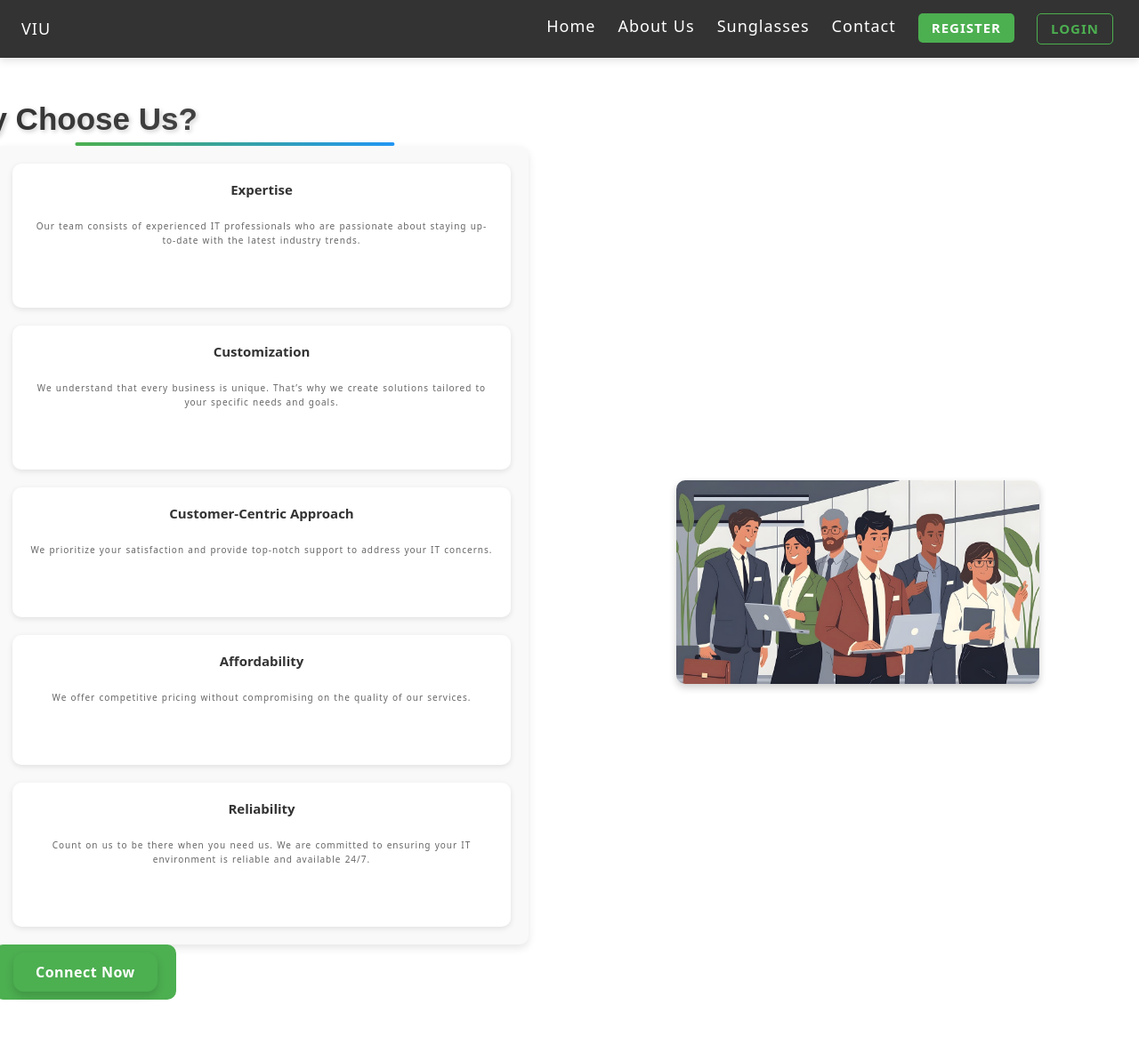
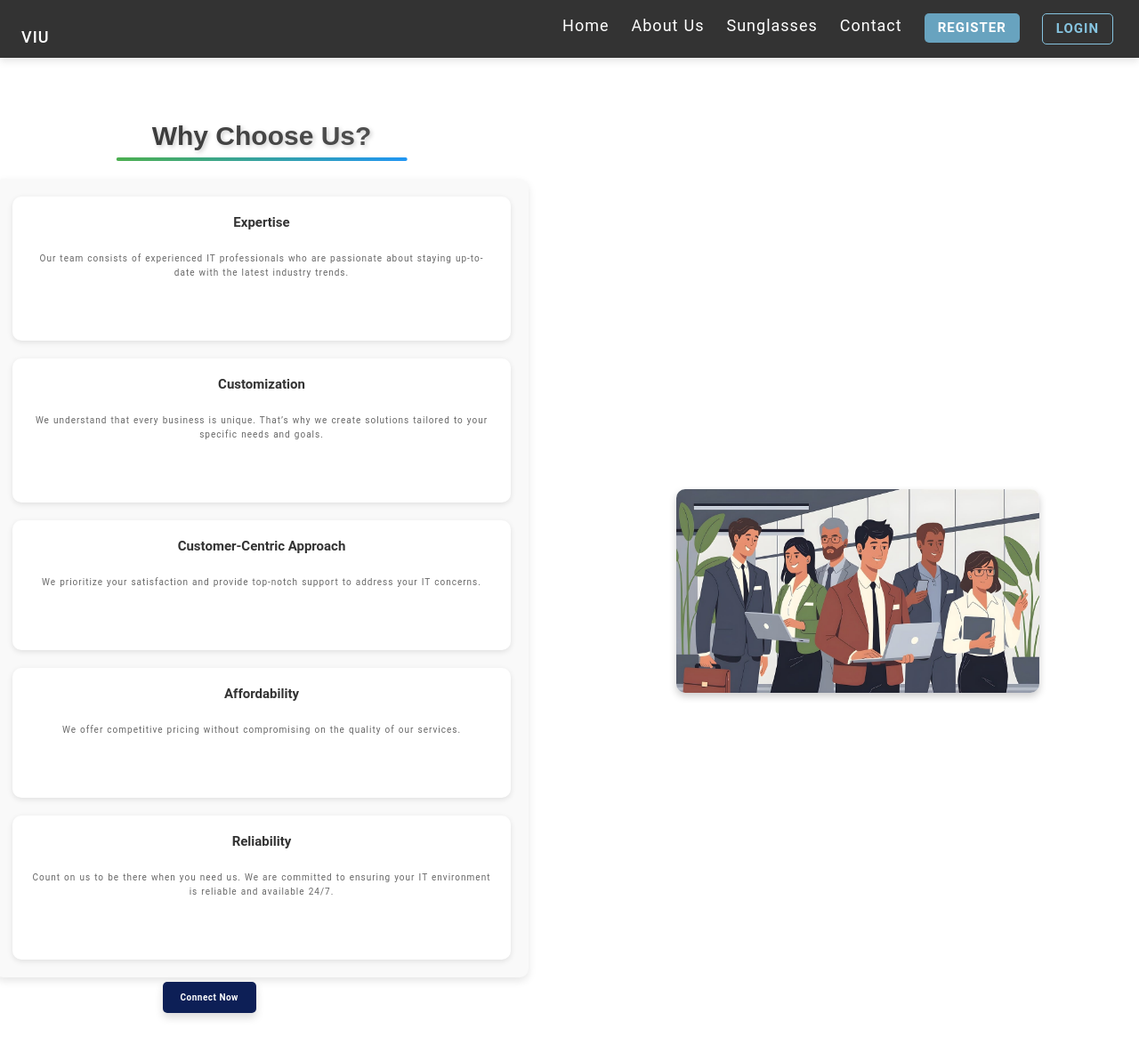
Before and after one commit to Supran20/Major-Project, a React (Vite) app in the folder client/: page /about in a window 1280 px wide. Shown: the top 1184 px of the page at 89% size. Built offline with nearby package versions, Linux system fonts and the light colour scheme; no server answers.

Commit message:
Improvised CSS and created appointment and virtual try on section

```diff
--- a/client/src/components/Navbar.css
+++ b/client/src/components/Navbar.css
@@ -1,3 +1,4 @@
+/* General Styles */
 .container {
   display: flex;
   align-items: center;
@@ -6,10 +7,12 @@
   margin: 0 auto;
   padding: 0 1rem;
   width: 100%;
+  /* background-color: #00171F; */
 }
+
 header {
-  background-color: #333;
-  color: #fff;
+  background-color: #00171F; /* Darker blue for navbar background */
+  color: white;
   height: 65px; /* Fixed height for the navbar */
   display: flex;
   align-items: center; /* Vertically center items */
@@ -19,10 +22,12 @@ header {
 }
 
 .logo-brand {
-  font-size: 1.5rem; /* Adjust logo size */
+  font-size: 4.5rem; /* Adjust logo size */
   font-weight: bold;
   color: #fff;
   margin-right: auto;
+  font-style: normal;
+  font-family: Arial, Helvetica, sans-serif;
 }
 
 .logo-brand a {
@@ -30,10 +35,6 @@ header {
   color: inherit;
 }
 
-/* nav {
-  flex-grow: 1; /* Allow nav to take up available space */
-  /* text-align: center; Center align nav links */
-/* }  */
 nav ul {
   display: flex;
   list-style: none;
@@ -56,21 +57,20 @@ nav ul li a {
 }
 
 nav ul li a:hover {
-  color: #4caf50; /* Hover effect */
+  color: #3D5A80; /* Slightly lighter blue hover effect */
 }
 
 nav ul li.login a {
-  background-color: #4caf50;
+  background-color: #00171F; /* Dark blue for login button */
   color: #fff;
   padding: 5px 15px; /* Compact padding for button */
   border-radius: 5px;
   text-transform: uppercase;
 }
 
-
 /* Register Button */
 .register-button {
-  background-color: #4caf50; /* Green color for Register button */
+  background-color: #68a3bf; /* Dark blue color for Register button */
   color: #fff; /* White text */
   padding: 5px 15px; /* Button padding */
   border-radius: 5px; /* Rounded corners */
@@ -82,16 +82,16 @@ nav ul li.login a {
 }
 
 .register-button:hover {
-  background-color: #45a049; /* Darker green on hover */
+  background-color:#2C466A; /* Even darker blue on hover */
   transform: scale(1.05); /* Slight scaling effect */
 }
 
 /* Login Button */
 .login-button {
   background-color: transparent; /* Transparent background */
-  color: #4caf50; /* Green text */
+  color: #86c4e0; /* Dark blue text */
   padding: 5px 15px; /* Button padding */
-  border: 1.5px solid #4caf50; /* Green border */
+  border: 1.5px solid #86c4e0;
   border-radius: 5px; /* Rounded corners */
   text-decoration: none; /* Remove underline */
   font-size: 1.5rem; /* Font size */
@@ -101,7 +101,7 @@ nav ul li.login a {
 }
 
 .login-button:hover {
-  background-color: #4caf50; /* Green background on hover */
+  background-color: #2C466A;
   color: #fff; /* White text on hover */
   transform: scale(1.05); /* Slight scaling effect */
 }
@@ -111,10 +111,8 @@ nav ul li.login a {
   margin: 0 5px; /* Add spacing between buttons */
 }
 
-
-
 nav ul li.login a:hover {
-  background-color: #45a049;
+  background-color: #2C466A;
 }
 
 /* Responsive Styling for Smaller Screens */
--- a/client/src/index.css
+++ b/client/src/index.css
@@ -2,7 +2,7 @@
   margin: 0;
   padding: 0;
   box-sizing: border-box;
-  font-family: Urbanist, system-ui, Avenir, Helvetica, Arial, sans-serif;
+  font-family: Roboto, Helvetica, Urbanist, system-ui, Avenir, Arial, sans-serif;
   color-scheme: light dark;
 }
 
@@ -59,6 +59,8 @@ li {
   max-width: 140rem;
   padding: 4rem 2.4rem;
   margin: 0 auto;
+  /* background-color: #00171F; */
+
 }
 
 .grid {
@@ -80,6 +82,82 @@ li {
 }
 
 /*? Module Rules / Reusable */
+.shop-button {
+  text-align: center; /* Centers the button within its container */
+}
+.virtual-try-on {
+  background-color: #0e1520; /* Transparent background */
+  color:  white;/* Green text */
+  padding: 5px 15px; /* Button padding */
+  border: 1.5px solid #082c3c;; /* Green border */
+  border-radius: 5px; /* Rounded corners */
+  text-decoration: none; /* Remove underline */
+  font-size: 1.5rem; /* Font size */
+  font-weight: bold; /* Bold text */
+  margin-top: 50px;
+  text-transform: uppercase; /* Uppercase text */
+  text-align: center;
+  transition: background-color 0.3s ease, color 0.3s ease, transform 0.2s ease; /* Add hover effect */
+
+
+}
+
+.virtual-try-on:hover {
+  background-color: #2C466A; /* White background on hover */
+  color: #fff; /* White text on hover */
+  transform: scale(1.05);
+}
+
+/* Style for Virtual Try On button (similar to Login) */
+.try-on {
+  background-color: #0e1520; /* Transparent background */
+  color:  white;/* Green text */
+  padding: 5px 20px; /* Button padding */
+  border: 1.5px solid #082c3c;; /* Green border */
+  border-radius: 5px; /* Rounded corners */
+  text-decoration: none; /* Remove underline */
+  font-size: 1.5rem; /* Font size */
+  font-weight: bold; /* Bold text */
+  margin-top: 50px;
+
+  margin-left: 250px;
+  text-transform: uppercase; /* Uppercase text */
+  text-align: center;
+  transition: background-color 0.3s ease, color 0.3s ease, transform 0.2s ease; /* Add hover effect */
+
+
+}
+
+.try-on:hover {
+  background-color: #2C466A; /* White background on hover */
+  color: #fff; /* White text on hover */
+  transform: scale(1.05);
+}
+
+/* Style for Shop Now button (similar to Register) */
+.shop-now {
+  display: inline-block;
+  border: 2px solid black;
+  /* background-color: rgb(139, 152, 156); Light blue background */
+  background-color:lightdark;
+  color: black; /* White text */
+  padding: 5px 15px; /* Padding for button size */
+  border-radius: 5px; /* Rounded corners */
+  text-decoration: none; /* No underline */
+  font-size: 1.5rem; /* Font size */
+  font-weight: bold; /* Bold text */
+  text-transform: uppercase; /* Uppercase text */
+  transition: background-color 0.3s ease, transform 0.2s ease; /* Smooth hover effect */
+  box-shadow: 0px 4px 6px rgba(0, 0, 0, 0.1); /* Subtle shadow */
+  margin-left: 27px;
+}
+
+.shop-now:hover {
+  background-color: #2C466A; /* Darker blue on hover */
+  transform: scale(1.05); /* Slightly enlarges button on hover */
+}
+
+
 
 button {
   /* Core Styling */
@@ -89,7 +167,7 @@ button {
   font-weight: 600; /* Slightly bold text */
   text-transform: capitalize; /* Capitalize the text */
   color: #ffffff; /* Text color */
-  background-color: #4caf50; /* Attractive green background */
+  background-color: #2C466A; /* Attractive green background */
   border: none; /* Remove default border */
   border-radius: 1.2rem; /* Rounded corners for a modern look */
   cursor: pointer; /* Pointer cursor on hover */
@@ -103,14 +181,14 @@ button {
 
 button:hover {
   /* Hover Effect */
-  background-color: #45a049; /* Slightly darker green */
+  background-color: #2C466A; /* Slightly darker green */
   box-shadow: 0 8px 15px rgba(0, 0, 0, 0.2); /* More pronounced shadow */
   transform: translateY(-3px); /* Slight lift effect */
 }
 
 button:active {
   /* Active State */
-  background-color: #388e3c; /* Even darker green */
+  background-color: #86c4e0; /* Even darker green */
   transform: translateY(1px); /* Pressed effect */
 }
 
@@ -120,6 +198,7 @@ button:active {
   gap: 1.5rem; /* Space between buttons */
   flex-wrap: wrap; /* Allow buttons to wrap on smaller screens */
   justify-content: center; /* Center-align buttons */
+  /* margin-left: 6px; */
 }
 /*
 .button {
@@ -172,6 +251,11 @@ button:active {
 /***** End Hero  *****/
 
 
+.description {
+  margin-top:10px ;
+  margin-bottom: auto;
+
+}
 
 /* Reset */
 * {
@@ -211,7 +295,7 @@ nav ul li a {
 }
 
 nav ul li a:hover {
-  color: #4caf50;
+  color:#2C466A;
 }
 
 /* Hero Section */
@@ -227,14 +311,14 @@ nav ul li a:hover {
   max-width: 600px;
 }
 /* Gradient Styling for H1 */
-.hero-content h1 {
+.hero-content h2 {
   font-size: 3rem; /* Adjust as needed */
   font-weight: bold;
-  background: linear-gradient(90deg, navy, gray, white, black);
+  background: linear-gradient(135deg, rgba(0, 0, 0, 0.8), rgba(0, 0, 0, 0.6));
   -webkit-background-clip: text; /* Makes the gradient apply to the text */
   -webkit-text-fill-color: transparent; /* Makes the rest of the text transparent */
   text-align: center; /* Center-align the text */
-  margin: 0; /* Reset default margins */
+  /* margin: 0; Reset default margins */
   padding: 10px 0; /* Add some space around */
 }
 
@@ -276,24 +360,41 @@ nav ul li a:hover {
 
 }
 
-.hero-buttons {
-  display: flex;
-  gap: 1rem;
+.hero-buttons a.btn{
+  /* display: flex;
+  gap: 1rem; */
+  background-color: transparent; /* Transparent background */
+  color:  #5070a5;/* Green text */
+  padding: 5px 15px; /* Button padding */
+  border: 1.5px solid #86c4e0;; /* Green border */
+  border-radius: 5px; /* Rounded corners */
+  text-decoration: none; /* Remove underline */
+  font-size: 1.5rem; /* Font size */
+  font-weight: bold; /* Bold text */
+  text-transform: uppercase; /* Uppercase text */
+  transition: background-color 0.3s ease, color 0.3s ease, transform 0.2s ease; /* Add hover effect */
 }
 
-.btn {
-  background-color: #4caf50;
-  color: white;
-  padding: 0.8rem 2rem;
-  text-decoration: none;
-  border-radius: 1rem;
-  font-weight: bold;
-  transition: background-color 0.3s ease;
+.button-container {
+  display: block; /* Makes the button a block element */
+  margin: 0 auto; /* Centers the button horizontally */
+  padding: 10px 20px; /* Adjust padding for button size */
+  background-color: #0D1F56; /* Dark attractive navy blue */
+  color: #fff; /* White text for contrast */
+  font-size: 1rem; /* Adjust font size */
+  font-weight: bold; /* Make the text bold */
+  margin-left: 180px; /* Remove default border */
+  border-radius: 5px; /* Rounded corners for aesthetics */
+  text-align: center; /* Ensures text inside button is centered */
+  cursor: pointer; /* Changes cursor to pointer on hover */
+  transition: background-color 0.3s ease, transform 0.2s ease; /* Adds hover effects */
 }
 
-.btn:hover {
-  background-color: #45a049;
+.button-container:hover {
+  background-color: #1A306B; /* Slightly lighter blue on hover */
+  transform: scale(1.05); /* Grows slightly on hover */
 }
+
 
 /* Hero Image */
 .hero-image img {
@@ -407,7 +508,7 @@ footer {
 /* Icon styling */
 .icon {
   font-size: 2.5rem;
-  color: #4caf50;
+  color: #86c4e0;
   margin-bottom: 1rem;
 }
 
--- a/client/src/pages/About.jsx
+++ b/client/src/pages/About.jsx
@@ -13,7 +13,7 @@ export const About = () => {
             <div className="hero-content">
               {/* <p>We care to cure your Health</p> */}
 
-              <h1 class="heading-highlight">Why Choose Us?</h1>
+              <h2 class="heading-highlight">Why Choose Us?</h2>
               <section class="expertise-section">
                 <div class="feature">
                   <i class="icon fas fa-user-tie"></i>
--- a/client/src/pages/Home.jsx
+++ b/client/src/pages/Home.jsx
@@ -20,11 +20,13 @@ export const Home = () => {
                 <div className="hero-content">
                   <h1>Shades That Speak Your Style.</h1>
                   <p>Your Style, Your Vision, Our Craft</p>
-                  <div className="hero-buttons">
-                    <a href="#shop" className="btn">Shop Now</a>
-                    <a href="#virtual-try-on" className="btn">Virtual Try On</a>
-                    {/* <a href="#contact-us" className="btn">Contact Us</a> */}
-                  </div>
+
+                  {/* <a href="/card" className="virtual-try-on">
+                    Virtual Try-On
+                  </a> */}
+                  <a href="/shop" class="shop-now">
+                    Shop Now
+                  </a>
                 </div>
               </Carousel.Caption>
             </Carousel.Item>
@@ -40,11 +42,13 @@ export const Home = () => {
                 <div className="hero-content">
                   <h1>Shades That Speak Your Style.</h1>
                   <p>Your Style, Your Vision, Our Craft</p>
-                  <div className="hero-buttons">
-                    <a href="#shop" className="btn">Shop Now</a>
-                    <a href="#virtual-try-on" className="btn">Virtual Try On</a>
-                    {/* <a href="#contact-us" className="btn">Contact Us</a> */}
-                  </div>
+
+                  {/* <a href="/card" className="virtual-try-on">
+                    Virtual Try-On
+                  </a> */}
+                  <a href="/shop" class="shop-now">
+                    Shop Now
+                  </a>
                 </div>
               </Carousel.Caption>
             </Carousel.Item>
@@ -60,11 +64,13 @@ export const Home = () => {
                 <div className="hero-content">
                   <h1>Shades That Speak Your Style.</h1>
                   <p>Your Style, Your Vision, Our Craft</p>
-                  <div className="hero-buttons">
-                    <a href="#shop" className="btn">Shop Now</a>
-                    <a href="#virtual-try-on" className="btn">Virtual Try On</a>
-                    {/* <a href="#contact-us" className="btn">Contact Us</a> */}
-                  </div>
+
+                  {/* <a href="/card" className="virtual-try-on">
+                    Virtual Try-On
+                  </a> */}
+                  <a href="/shop" class="shop-now">
+                    Shop Now
+                  </a>
                 </div>
               </Carousel.Caption>
             </Carousel.Item>
@@ -73,34 +79,45 @@ export const Home = () => {
 
         {/* Main Content */}
         <section className="section-hero">
-          <div className="container grid grid-two-cols">
+          <div className="container grid bg-gray">
             <section className="py-16">
               <div className="container mx-auto px-4 grid grid-cols-1 md:grid-cols-2 gap-12 items-center">
                 <div className="space-y-6">
-                  <p className="text-gray-600 font-semibold">
+                  {/* <p
+                    style={{
+                      textDecoration: "underline",
+                      color: "#4169E1",
+                      fontWeight: "600",
+                      marginBottom: "15px",
+                      marginTop:"20px",
+                      textAlign:"left",
+
+                    }}
+                  >
                     Premium Eyewear Collection
-                  </p>
-                  <h1 className="text-4xl font-bold text-gray-900">
+                  </p> */}
+                  <h1 className="text-4xl font-bold text-gray-900 ">
                     Find Your Perfect Frame
                   </h1>
-                  <p className="text-gray-600 text-lg">
+                  <div className="grid grid-two-cols">
+                    <div className="description">
+                      <p className="text-gray-600 text-lg mb-50">
                         Explore our curated collection of designer eyewear,
                         featuring the latest trends and timeless classics. From
-                    sophisticated optical frames to stylish sunglasses, we offer
-                    premium quality eyewear for every style and preference.
+                        sophisticated optical frames to stylish sunglasses, we
+                        offer premium quality eyewear for every style and
+                        preference.
                       </p>
-                  {/* <div className="button-container">
-                    <a href="/card">
-                      <button className="bg-gray-600 text-white px-6 py-3 rounded-md hover:bg-gray-700 transition-colors !important">
-                        Shop Now
-                      </button>
+
+                      <a href="/book-appointment" className="try-on ">
+                          Try-on
                         </a>
-                    <a href="/virtual-try-on">
-                      <button className="border-2 border-gray-600 text-white px-6 py-3 rounded-md hover:bg-gray-700 transition-colors !important">
-                        Virtual Try-On
-                      </button>
-                    </a>
-                  </div> */}
+                    </div>
+
+                    <div>
+                      <img src="/images/cat_eye_sunglasses.jpg" alt="eyewear" />
+                    </div>
+                  </div>
                 </div>
               </div>
             </section>
@@ -109,11 +126,16 @@ export const Home = () => {
             <section className="bg-white py-16">
               <div className="container mx-auto px-4 grid grid-cols-1 md:grid-cols-2 gap-12 items-center">
                 <div className="space-y-6 order-1 md:order-2">
-                  <p className="text-gray-600 font-bold">Why Choose Us?</p>
-                  <h2 className="text-4xl font-bold text-gray-900">
-                    Expert Eye Care Services
-                  </h2>
+                  <div grid grid-two-cols></div>
+
+                  <div className="grid grid-two-cols">
+                    <div className="vintage-round">
+                      <img src="/images/vintage_round_glasses.jpg" />
+                    </div>
                     <div className="space-y-4">
+                      <h1 className="text-4xl font-bold text-gray-900 ">
+                        Our Services for Customers
+                      </h1>
                       <p className="text-gray-600">
                         ✓ Free eye examination with every purchase
                       </p>
@@ -127,18 +149,17 @@ export const Home = () => {
                         ✓ 30-day satisfaction guarantee
                       </p>
                       <p className="text-gray-600">✓ Insurance accepted</p>
+                      {/* </div> */}
+                      {/* <div className="buttons-container"> */}
+                      <div className="grid grid-two-cols">
+                        <a href="/book-appointment" className="virtual-try-on ">
+                          Appointment
+                        </a>
+                        <a href="/Contact" className="virtual-try-on">
+                          Contact
+                        </a>
                       </div>
-                  <div className="button-container">
-                    <a href="/book-appointment">
-                      <button className="bg-gray-600 text-white px-8 py-7 rounded-md hover:bg-gray-700 transition-colors mr-4">
-                        Book Appointment
-                      </button>
-                    </a>
-                    <a href="/Contact">
-                      <button className="border-2 border-gray-600 text-white-600 px-6 py-3 rounded-md hover:bg-gray-50 transition-colors">
-                        Contact
-                      </button>
-                    </a>
+                    </div>
                   </div>
                 </div>
               </div>
```
Lines whose indentation alone changed are shown as unchanged.
